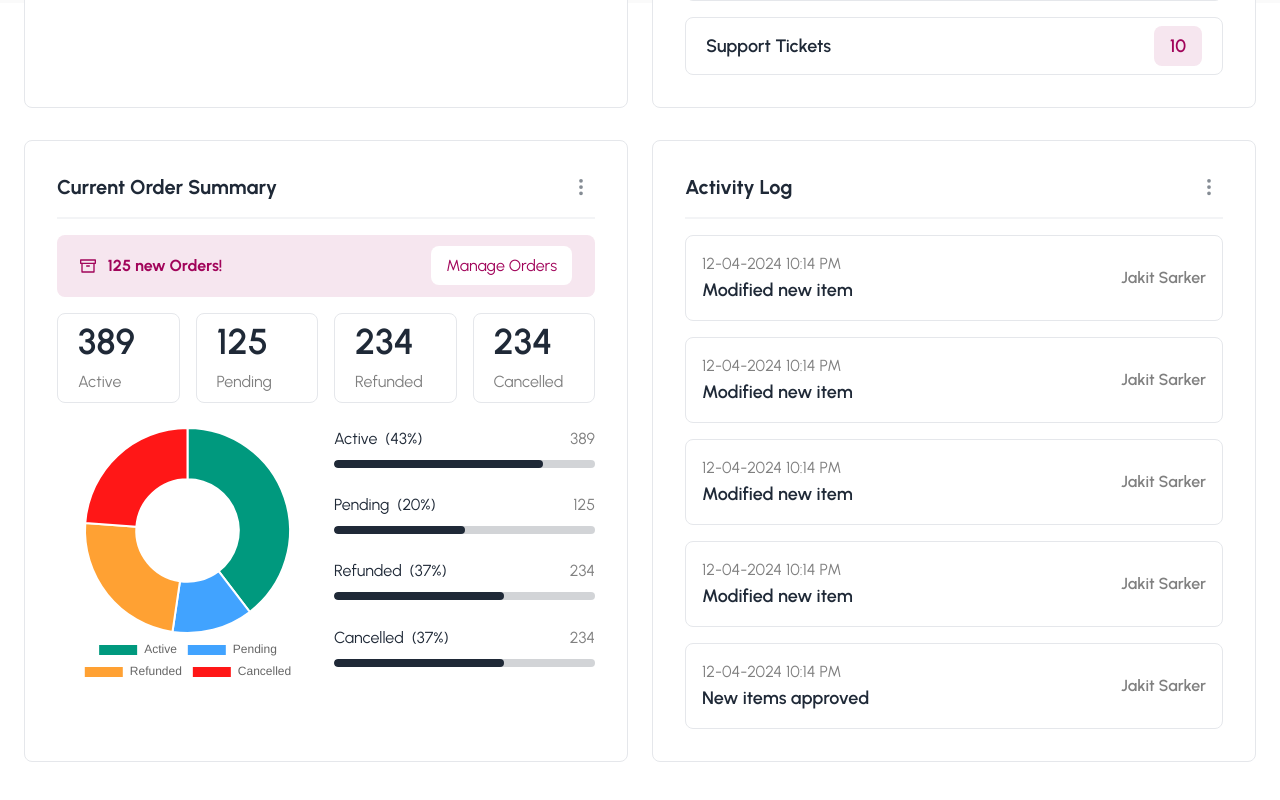
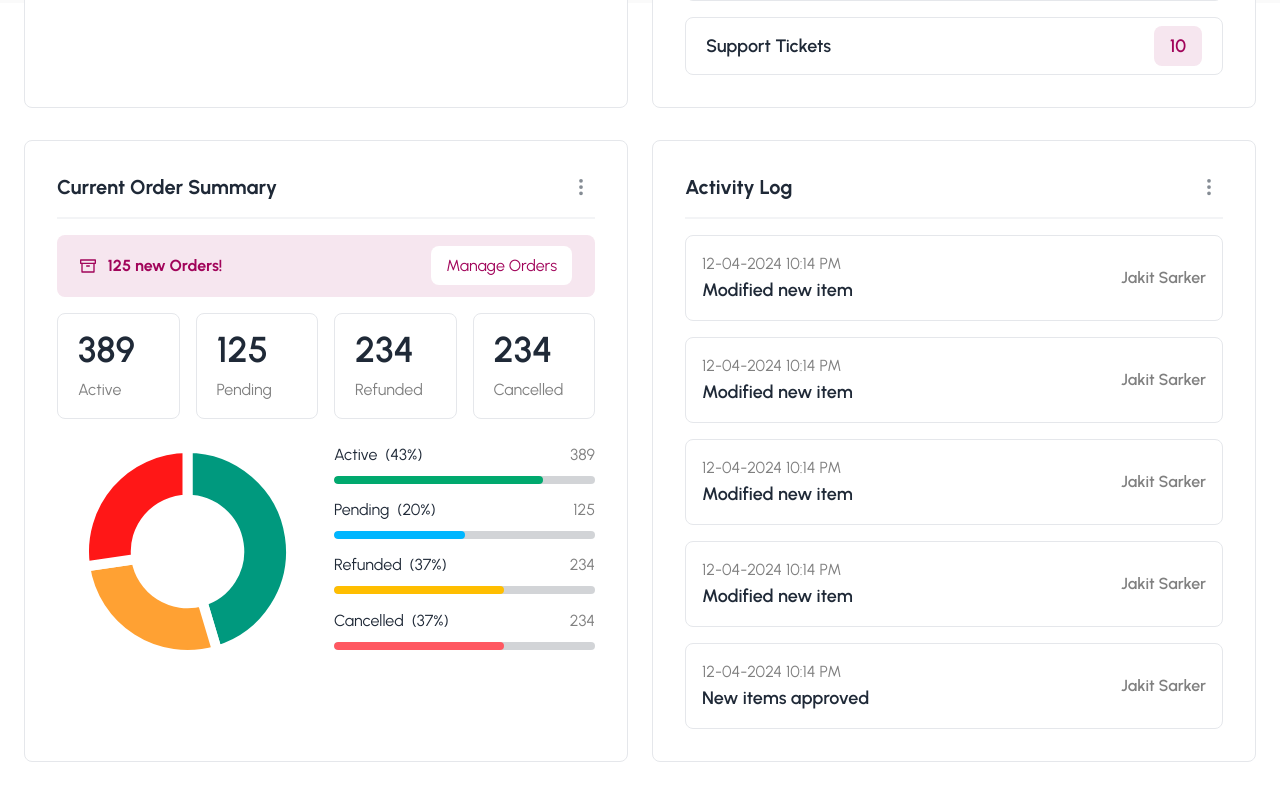
Before and after one commit to JannatulAfrozFaria/admin-layout, a React (Vite) app: page / in a window 1280 px wide. Shown: the part 797-1597 px from the top of the page. Built offline with nearby package versions, Linux system fonts and the light colour scheme; a web font is replaced by a local one.

Commit message:
Current Order Summary Section completed

```diff
--- a/src/Home/HomeComponents/OrderSummary.jsx
+++ b/src/Home/HomeComponents/OrderSummary.jsx
@@ -1,66 +1,3 @@
-// import SectionTitle from "../../UtilityComponents/SectionTitle";
-// import { FiArchive } from "react-icons/fi";
-
-// const OrderSummary = () => {
-//     const OrderStats1 = [
-//         { id: 1, title: 'Active', number: 389, percentage: 43, value: 80, color: 'text-[#00997e]' },
-//         { id: 2, title: 'Pending', number: 125, percentage: 20, value: 48, color: 'text-[#41a3ff]' },
-//         { id: 3, title: 'Refunded', number: 234, percentage: 37, value: 65, color: 'text-[#ffa133]' },
-//         { id: 4, title: 'Cancelled', number: 234, percentage: 37, value: 65, color: 'text-[#ff1717]' },
-//     ];
-//     const OrderStats = [
-//         { id: 1, title: 'Active', number: 389, percentage: 43, value: 80, color: 'progress-success' },
-//         { id: 2, title: 'Pending', number: 125, percentage: 20, value: 50, color: 'progress-info' },
-//         { id: 3, title: 'Refunded', number: 234, percentage: 37, value: 65, color: 'progress-warning' },
-//         { id: 4, title: 'Cancelled', number: 234, percentage: 37, value: 65, color: 'progress-error' },
-//     ];
-//     return (
-//         <div className="customDiv2"
-//         >
-//             <SectionTitle title={'Current Order Summary'}></SectionTitle>
-//             {/* TOTAL----ORDERS */}
-//             <div className="orderDiv flex justify-between items-center my-4 ">
-//                 <div className="flex gap-3 items-center font-bold">
-//                     <div> <FiArchive /></div>
-//                     <div>125 new Orders!</div>
-//                 </div>
-//                 <div>
-//                     <button className="manageBtn">Manage Orders</button>
-//                 </div>
-//             </div>
-//             {/* ORDER-DATA------- */}
-//             <div className="grid grid-cols-4 gap-4">
-//                 {OrderStats.map(item => (
-//                     <div key={item.id} className="flex flex-col gap-2 justify-center py-2 px-5  border rounded-lg bg-base-100 ">
-//                         <p className="text-2xl md:text-4xl font-semibold">{item.number}</p>
-//                         <p className="gray">{item.title}</p>
-//                     </div>
-//                 ))}
-//             </div>
-//             {/* PI-------CHART */}
-//             <div className="my-6 grid grid-cols-2 gap-4">
-//                 <div className="chart-container">
-//                     <canvas className="my-chart"></canvas>
-//                 </div>
-//                 <div className="grid grid-cols-1 gap-1">
-//                     {OrderStats.map(item => (
-//                         <div key={item.id}>
-//                             <div className="flex justify-between">
-//                                 <p>{item.title} <span className="ml-1">( {item.percentage}% )</span> </p>
-//                                 <p className="gray">{item.number} </p>
-//                             </div>
-//                             <progress className={`progress w-full ${item.color} `} value={item.value} max="100"
-//                             // style={{ color: item.color }}
-//                             ></progress>
-//                         </div>
-//                     ))}
-//                 </div>
-//             </div>
-//         </div>
-//     );
-// };
-
-// export default OrderSummary;
 import SectionTitle from "../../UtilityComponents/SectionTitle";
 import { FiArchive } from "react-icons/fi";
 import { Doughnut } from 'react-chartjs-2';
@@ -70,29 +7,28 @@ ChartJS.register(ArcElement, Tooltip, Legend);
 
 const OrderSummary = () => {
     const OrderStats = [
-        { id: 1, title: 'Active', number: 389, percentage: 43, value: 80, color: '#00997e' },
-        { id: 2, title: 'Pending', number: 125, percentage: 20, value: 50, color: '#41a3ff' },
-        { id: 3, title: 'Refunded', number: 234, percentage: 37, value: 65, color: '#ffa133' },
-        { id: 4, title: 'Cancelled', number: 234, percentage: 37, value: 65, color: '#ff1717' },
+        { id: 1, title: 'Active', number: 389, percentage: 43, value: 80, color: '#00997e' , bar:'progress-success' },
+        { id: 2, title: 'Pending', number: 125, percentage: 20, value: 50, color: '#41a3ff' , bar:'progress-info' },
+        { id: 3, title: 'Refunded', number: 234, percentage: 37, value: 65, color: '#ffa133' , bar:'progress-warning' },
+        { id: 4, title: 'Cancelled', number: 234, percentage: 37, value: 65, color: '#ff1717' , bar:'progress-error' },
     ];
-
-    // Data for Doughnut Chart
     const chartData = {
         labels: OrderStats.map(item => item.title),
         datasets: [
             {
-                data: OrderStats.map(item => item.number),
-                backgroundColor: OrderStats.map(item => item.color),
-                hoverBackgroundColor: OrderStats.map(item => item.color),
+                data: OrderStats.filter(item => item.id !== 2).map(item => item.number),
+                backgroundColor: OrderStats.filter(item => item.id !== 2).map(item => item.color),
+                hoverBackgroundColor: OrderStats.filter(item => item.id !== 2).map(item => item.color),
             },
         ],
     };
 
     const chartOptions = {
         responsive: true,
+        borderWidth:10,
         plugins: {
             legend: {
-                position: 'bottom',
+               display: false,
             },
         },
     };
@@ -100,6 +36,7 @@ const OrderSummary = () => {
     return (
         <div className="customDiv2">
             <SectionTitle title={'Current Order Summary'} />
+             {/* TOTAL----ORDERS */}
             <div className="orderDiv flex justify-between items-center my-4">
                 <div className="flex gap-3 items-center font-bold">
                     <FiArchive />
@@ -107,19 +44,19 @@ const OrderSummary = () => {
                 </div>
                 <button className="manageBtn">Manage Orders</button>
             </div>
-
+            {/* ORDER-DATA------- */}
             <div className="grid grid-cols-4 gap-4">
                 {OrderStats.map(item => (
-                    <div key={item.id} className="flex flex-col gap-2 justify-center py-2 px-5 border rounded-lg bg-base-100">
+                    <div key={item.id} className="flex flex-col gap-2 justify-center py-4 px-5 border rounded-lg bg-base-100">
                         <p className="text-2xl md:text-4xl font-semibold">{item.number}</p>
                         <p className="gray">{item.title}</p>
                     </div>
                 ))}
             </div>
-
+             {/* PI-------CHART */}
             <div className="my-6 grid grid-cols-2 gap-4">
-                <div className="chart-container">
-                    <Doughnut data={chartData} options={chartOptions} />
+                <div className="w-5/6 mx-auto flex justify-center">
+                    <Doughnut data={chartData} options={chartOptions}  />
                 </div>
                 <div className="grid grid-cols-1 gap-1">
                     {OrderStats.map(item => (
@@ -128,7 +65,7 @@ const OrderSummary = () => {
                                 <p>{item.title} <span className="ml-1">({item.percentage}%)</span> </p>
                                 <p className="gray">{item.number}</p>
                             </div>
-                            <progress className={`progress w-full`} value={item.value} max="100"></progress>
+                            <progress className={`progress w-full ${item.bar}`} value={item.value} max="100"></progress>
                         </div>
                     ))}
                 </div>
```
